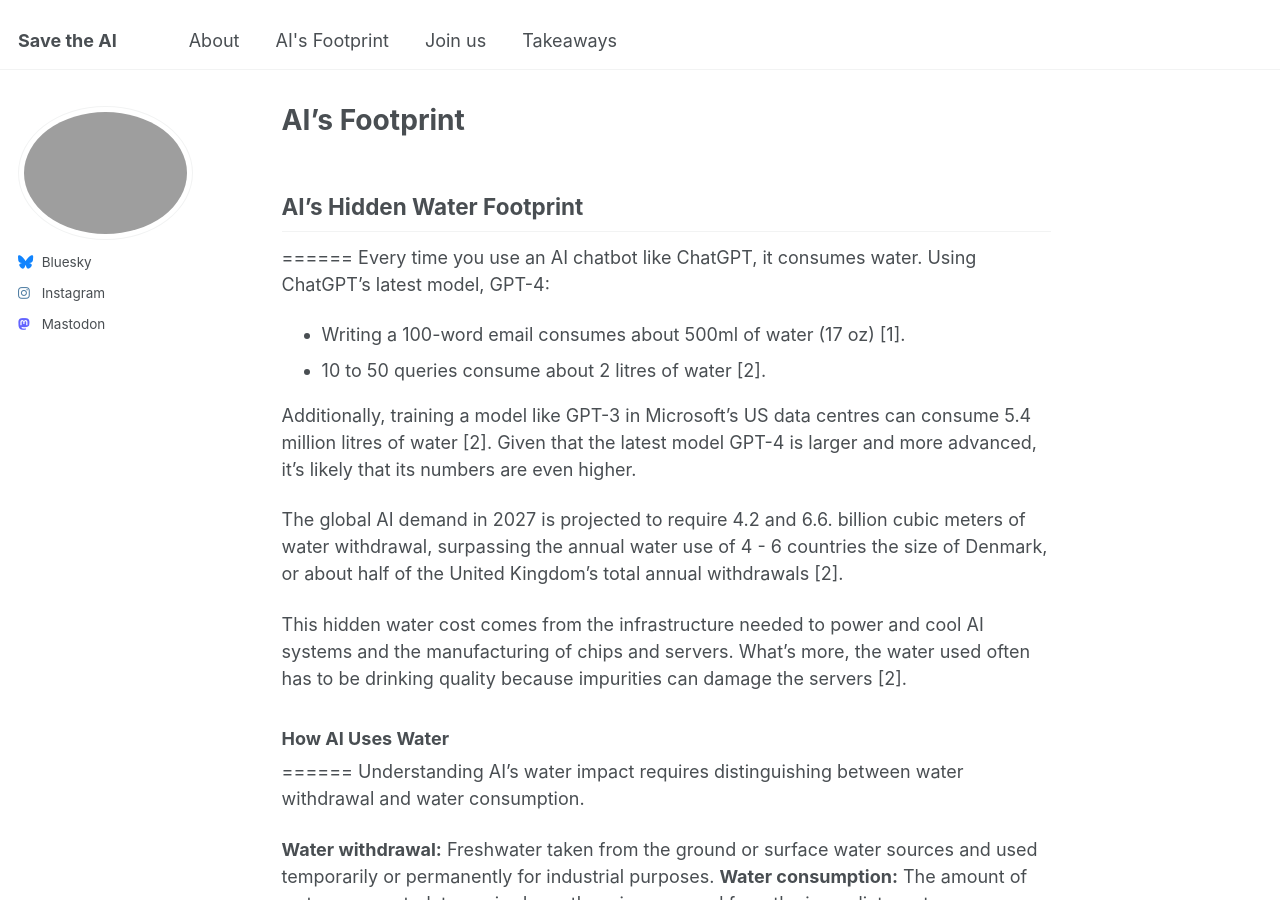
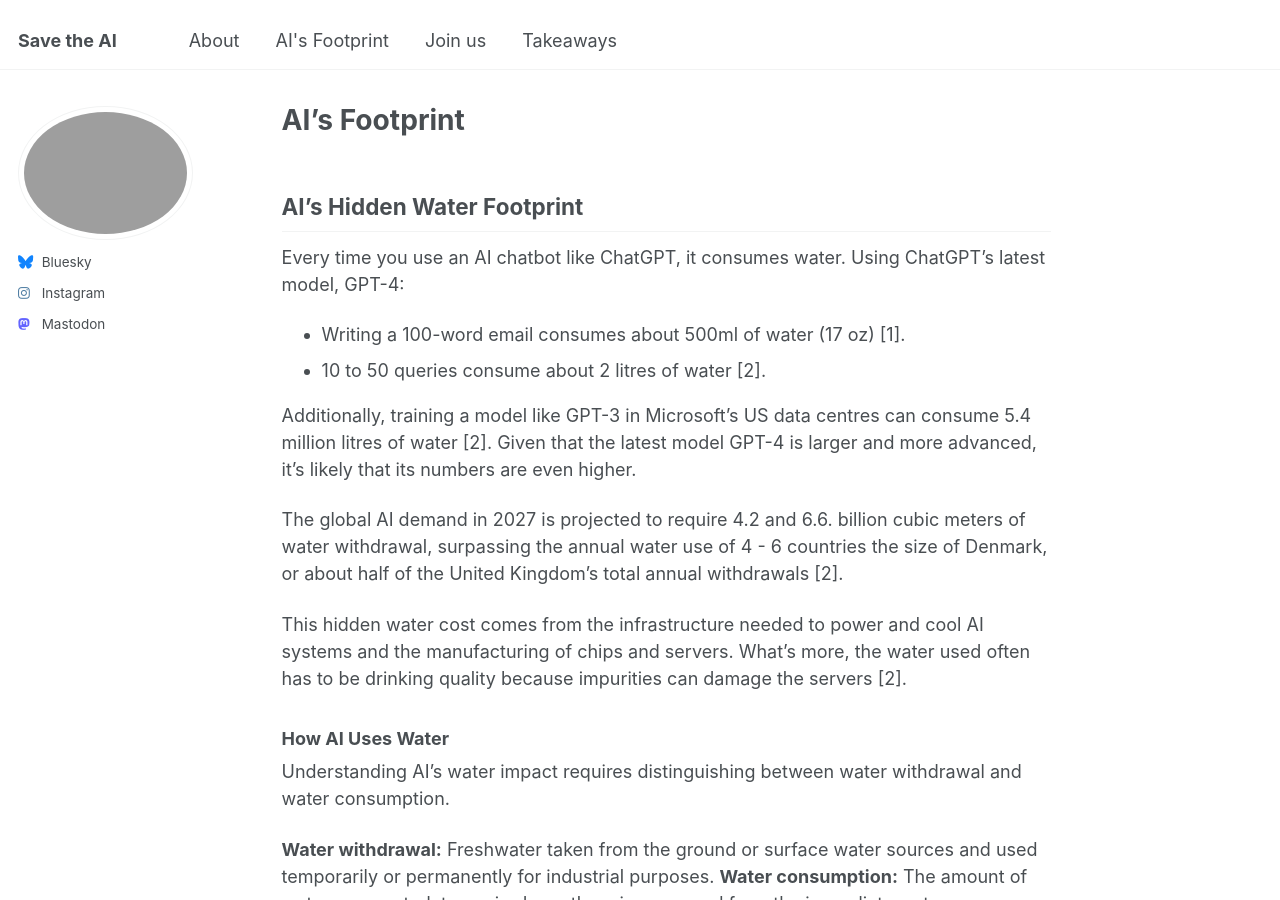
Before and after one commit to JustSustainabilityDesign/savetheAI, a Jekyll site: the page built from _pages/ais-footprint.md, in a window 1280 px wide and 900 px high. Built offline with Jekyll 4.4.1, drawn with Linux system fonts in a browser that asks for light colours.

```diff
--- a/_pages/ais-footprint.md
+++ b/_pages/ais-footprint.md
@@ -4,7 +4,6 @@ title: "AI's Footprint"
 author_profile: true
 ---
 ## AI’s Hidden Water Footprint
-======
 Every time you use an AI chatbot like ChatGPT, it consumes water. Using ChatGPT’s latest model, GPT-4:
 - Writing a 100-word email consumes about 500ml of water (17 oz) [1].
 - 10 to 50 queries consume about 2 litres of water [2].
@@ -16,7 +15,6 @@ The global AI demand in 2027 is projected to require 4.2 and 6.6. billion cubic
 This hidden water cost comes from the infrastructure needed to power and cool AI systems and the manufacturing of chips and servers. What’s more, the water used often has to be drinking quality because impurities can damage the servers [2].
 
 ### How AI Uses Water
-======
 Understanding AI’s water impact requires distinguishing between water withdrawal and water consumption.
 
 **Water withdrawal:** Freshwater taken from the ground or surface water sources and used temporarily or permanently for industrial purposes.
@@ -38,7 +36,6 @@ Supply Chain Water for Manufacturing (Scope 3)
 - For example, **Apple reports that 99% of its water footprint comes from its supply chain** [2].
 
 ### Key Challenges
-======
 **Lack of reporting:** There is no requirement for data centres to report how much water they are consuming [3] [4].
 
 **“Water positive” initiatives:** Companies such as Google and Microsoft claim to be “water positive” by 2030, pledging to return more water than they consume [5] [6]. However, there is little accountability or evidence to support these promises, and water replenishment often happens in different locations than where it was extracted, leaving areas experiencing water stress unresolved [2].
@@ -47,8 +44,7 @@ Supply Chain Water for Manufacturing (Scope 3)
 
 **For more insights, check out our [Takeaways](https://savethe.ai/takeaways/) page.**
 
-**References**
-======
+### References
 [1] Sellman, M., & Vaughan, A. (2024, October 4). ‘Thirsty’ ChatGPT uses four times more water than previously thought. The Times. (https://www.thetimes.com/uk/technology-uk/article/thirsty-chatgpt-uses-four-times-more-water-than-previously-thought-bc0pqswdr)
 [2] Li, P., Yang, J., Islam, M. A., & Ren, S. (2023). Making AI Less “Thirsty”: Uncovering and Addressing the Secret Water Footprint of AI Models (No. arXiv:2304.03271). arXiv. (https://doi.org/10.48550/arXiv.2304.03271)
 [3] Gabbott, M. (2024, November 26). Why We Don’t Know AI’s True Water Footprint | TechPolicy.Press. Tech Policy Press. (https://techpolicy.press/why-we-dont-know-ais-true-water-footprint)
```
